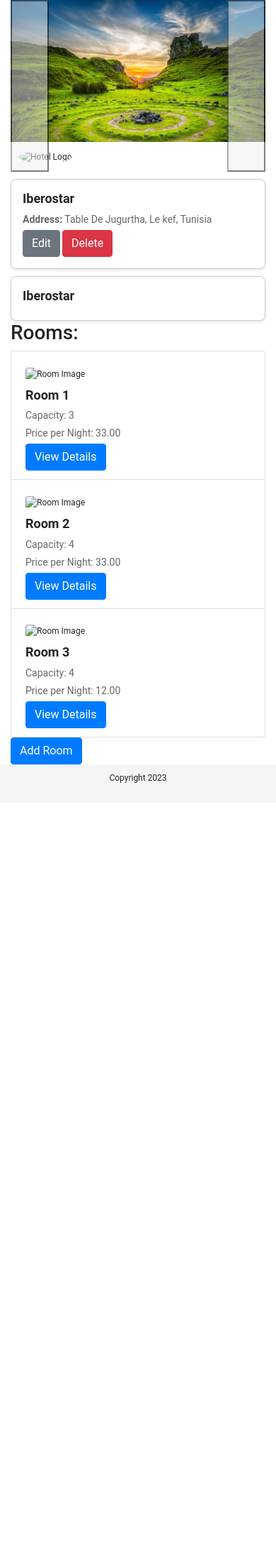
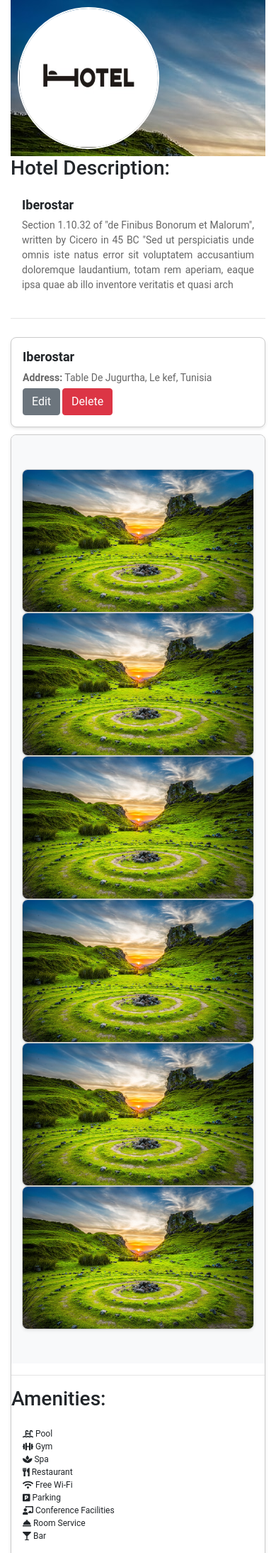
Before and after one commit to afiay/IRIS1, a Django app: page /hotel/hotel/3/ in a window 390 px wide. Shown: the part 76-2264 px from the top of the page at 71% size. Before the commit the page ends 1179 px from the top, so only its background shows below. Run offline with Django 4.2, Linux system fonts and the light colour scheme; data comes from the database, SQL or seed files in the repository; both versions use the stored data as it was after the commit; some libraries are stand-ins or nearby versions.

Commit message:
hotel Amenities and extrafield

```diff
--- a/iris/base/static/css/style.css
+++ b/iris/base/static/css/style.css
@@ -39,41 +39,42 @@
     color: orange;
 }
 
-    .cover-picture {
+.cover-picture-container {
+    position: relative;
+    overflow: hidden;
+    height: 220px;
+}
+
+.hotel-logo {
+    width: 200px;
+    height: 200px;
+    border: 2px solid #fff;
+    margin: 10px 10px 10px 10px;
+    position: absolute;
+    top: -50px;
+    left: 20px;
+    z-index: 1;
+}
+
+.hotel-logo.rounded-circle {
+    border-radius: 50%;
+}
+
+.cover-picture-container .cover-picture {
     width: 100%;
-        height: 300px;
+    height: 100%;
     object-fit: cover;
-        object-position: center;
-        overflow: hidden;
 }
 
 .col-md-8 {
     padding-top: 10px;
 }
 
-    .flower {
-        color: white;
-    }
-
 .col-md-4 {
     padding-top: 10px;
 }
 
-    /* Add Service Form */
-    .add_service {
-        margin-top: 20px;
-        background-color: aqua;
-    }
-
-    .container_2 {
-        /* Add your custom CSS styles for the container here */
-        /* For example: */
-        max-width: 500px;
-        margin: 0 auto;
-        padding: 20px;
-    }
-
-    .card {
+.container .card {
     border: 1px solid #ccc;
     border-radius: 8px;
     overflow: hidden;
@@ -81,36 +82,37 @@
     transition: transform 0.2s;
 }
 
-    .card:hover {
+.container .card:hover {
     transform: translateY(-2px);
 }
 
-    .card-img-top {
+.container .card-img-top {
     height: 200px;
     object-fit: cover;
 }
 
-    .card-body {
+.container .card-body {
     padding: 16px;
 }
 
-    .card-title {
+.container .card-title {
     font-size: 18px;
     font-weight: bold;
     margin-bottom: 8px;
 }
 
-    .card-text {
+.container .card-text {
     font-size: 14px;
     color: #666;
     margin-bottom: 4px;
 }
-.flight-list {
+
+.container .room-list-group {
     list-style-type: none;
     padding: 0;
 }
 
-.flight-card {
+.container .room-list-item {
     border: 1px solid #ccc;
     border-radius: 10px;
     padding: 20px;
@@ -118,53 +120,32 @@
     background-color: #f8f8f8;
 }
 
-.flight-details {
+.container .room-row {
     display: flex;
     justify-content: space-between;
     align-items: center;
 }
 
-.flight-location {
+.container .room-col-md-4 {
     flex-basis: 40%;
 }
 
-.flight-dates {
-    flex-basis: 30%;
+.container .room-col-md-8 {
+    flex-basis: 60%;
 }
 
-.flight-price {
-    flex-basis: 20%;
-    text-align: right;
+.container .room-card-title {
+    font-size: 18px;
     font-weight: bold;
+    margin-bottom: 8px;
 }
 
-.bookings-table {
-  width: 100%;
-  border-collapse: collapse;
+.container .room-card-text {
+    font-size: 14px;
+    color: #666;
+    margin-bottom: 4px;
 }
 
-.bookings-table th, .bookings-table td {
-  padding: 8px;
-  text-align: left;
-  border-bottom: 1px solid #ddd;
+.container .btn-primary {
+    margin-top: 10px;
 }
-
-.bookings-table th {
-  background-color: #f2f2f2;
-  font-weight: bold;
-}
-
-.bookings-table tbody tr:hover {
-  background-color: #f9f9f9;
-}
-
-.carousel-item {
-    height: 200px;
-}
-
-.hotel-logo {
-    width: 200px;
-    height: 200px;
-    border: 2px solid #fff;
-    margin: 10px 10px 10px 10px;
-}
--- a/iris/base/templates/base.html
+++ b/iris/base/templates/base.html
@@ -6,6 +6,7 @@
     <link rel="stylesheet" href="https://cdnjs.cloudflare.com/ajax/libs/font-awesome/5.15.4/css/all.min.css">
     <link rel="stylesheet" href="https://stackpath.bootstrapcdn.com/bootstrap/4.5.0/css/bootstrap.min.css">
     <link rel="stylesheet" href="/static/css/style.css">
+    <link rel="stylesheet" href="https://cdnjs.cloudflare.com/ajax/libs/lightbox2/2.11.3/css/lightbox.min.css">
 
 </head>
 <body>
@@ -54,5 +55,7 @@
     <script src="https://stackpath.bootstrapcdn.com/bootstrap/4.5.0/js/bootstrap.min.js"></script>
     <script src="https://code.jquery.com/jquery-3.6.0.min.js"></script>
     <script src="https://cdnjs.cloudflare.com/ajax/libs/font-awesome/5.15.4/js/all.min.js"></script>
+    <script src="https://cdnjs.cloudflare.com/ajax/libs/lightbox2/2.11.3/js/lightbox.min.js"></script>
+
 </body>
 </html>
--- a/iris/hotels/templates/hotel_details.html
+++ b/iris/hotels/templates/hotel_details.html
@@ -5,50 +5,19 @@
 <div class="container">
     <div class="row">
         <div class="col-md-12">
-
-            <!-- Place the carousel for hotel pictures -->
-            <div id="hotelPicturesCarousel" class="carousel slide" data-bs-ride="carousel">
-                <div class="carousel-inner">
-                    <div class="carousel-item active">
-                        <img src="{{ hotel.cover_picture.url }}" alt="Cover Picture" class="d-block w-100">
-                    </div>
-                    <div class="carousel-item">
-                        <img src="{{ hotel.picture1.url }}" alt="Picture 1" class="d-block w-100">
-                    </div>
-                    <div class="carousel-item">
-                        <img src="{{ hotel.picture2.url }}" alt="Picture 2" class="d-block w-100">
-                    </div>
-                    <div class="carousel-item">
-                        <img src="{{ hotel.picture3.url }}" alt="Picture 3" class="d-block w-100">
-                    </div>
-                    <div class="carousel-item">
-                        <img src="{{ hotel.picture4.url }}" alt="Picture 4" class="d-block w-100">
-                    </div>
-                    <div class="carousel-item">
-                        <img src="{{ hotel.picture5.url }}" alt="Picture 5" class="d-block w-100">
-                    </div>
-                    <div class="carousel-item">
-                        <img src="{{ hotel.picture6.url }}" alt="Picture 6" class="d-block w-100">
-                    </div>
-                    <div class="carousel-item">
-                        <img src="{{ hotel.picture7.url }}" alt="Picture 7" class="d-block w-100">
-                    </div>
-                    <div class="carousel-item">
-                        <img src="{{ hotel.picture8.url }}" alt="Picture 8" class="d-block w-100">
-                    </div>
-                </div>
-                <button class="carousel-control-prev" type="button" data-bs-target="#hotelPicturesCarousel" data-bs-slide="prev">
-                    <span class="carousel-control-prev-icon" aria-hidden="true"></span>
-                    <span class="visually-hidden">Previous</span>
-                </button>
-                <button class="carousel-control-next" type="button" data-bs-target="#hotelPicturesCarousel" data-bs-slide="next">
-                    <span class="carousel-control-next-icon" aria-hidden="true"></span>
-                    <span class="visually-hidden">Next</span>
-                </button>
-                <img src="{{ hotel.logo.url }}" alt="Hotel Logo" class="hotel-logo rounded-circle">
+            <div class="hotel_header">
+                <div class="cover-picture-container" style="background-image: url('{{ hotel.cover_picture.url }}')">
+                    <img src="{{ hotel.hotel_logo.url }}" alt="Hotel Logo" class="card-img rounded-circle profile-picture">
                 </div>
             </div>
         </div>
+    </div>
+    <h3>Hotel Description:</h3>
+    <div class="card-body">
+        <h2 class="card-title">{{ hotel.name }}</h2>
+        <p class="card-text">{{ hotel.description }}</p>
+    </div>
+    <hr>
     <div class="row">
         <div class="col-md-4">
             <div class="card">
@@ -63,12 +32,73 @@
         </div>
         <div class="col-md-8">
             <div class="card">
-                <div class="card-body">
-                    <h2 class="card-title">{{ hotel.name }}</h2>
-                    <p class="card-text">{{ hotel.description }}</p>
+                <div class="row">
+                    <div class="col-md-12">
+                        <div class="album py-5 bg-light">
+                            <div class="container">
+                                <div class="row row-cols-1 row-cols-sm-2 row-cols-md-3 g-3">
+                                    <div class="col">
+                                        <div class="card shadow-sm">
+                                            <a href="{{ hotel.picture1.url }}" data-lightbox="gallery" data-title="Picture 1">
+                                                <img src="{{ hotel.picture1.url }}" alt="Picture 1" class="bd-placeholder-img card-img-top">
+                                            </a>
                                         </div>
                                     </div>
-
+                                    <div class="col">
+                                        <div class="card shadow-sm">
+                                            <a href="{{ hotel.picture2.url }}" data-lightbox="gallery" data-title="Picture 2">
+                                                <img src="{{ hotel.picture2.url }}" alt="Picture 2" class="bd-placeholder-img card-img-top">
+                                            </a>
+                                        </div>
+                                    </div>
+                                    <div class="col">
+                                        <div class="card shadow-sm">
+                                            <a href="{{ hotel.picture3.url }}" data-lightbox="gallery" data-title="Picture 2">
+                                                <img src="{{ hotel.picture3.url }}" alt="Picture 2" class="bd-placeholder-img card-img-top">
+                                            </a>
+                                        </div>
+                                    </div>
+                                    <div class="col">
+                                        <div class="card shadow-sm">
+                                            <a href="{{ hotel.picture4.url }}" data-lightbox="gallery" data-title="Picture 1">
+                                                <img src="{{ hotel.picture4.url }}" alt="Picture 1" class="bd-placeholder-img card-img-top">
+                                            </a>
+                                        </div>
+                                    </div>
+                                    <div class="col">
+                                        <div class="card shadow-sm">
+                                            <a href="{{ hotel.picture5.url }}" data-lightbox="gallery" data-title="Picture 2">
+                                                <img src="{{ hotel.picture5.url }}" alt="Picture 2" class="bd-placeholder-img card-img-top">
+                                            </a>
+                                        </div>
+                                    </div>
+                                    <div class="col">
+                                        <div class="card shadow-sm">
+                                            <a href="{{ hotel.picture6.url }}" data-lightbox="gallery" data-title="Picture 2">
+                                                <img src="{{ hotel.picture6.url }}" alt="Picture 2" class="bd-placeholder-img card-img-top">
+                                            </a>
+                                        </div>
+                                    </div>
+                                </div>
+                            </div>
+                        </div>
+                    </div>
+                </div>
+                <hr>
+                <h3>Amenities:</h3>
+                <div class="card-body">
+                    <div class="row">
+                        {% for amenity in amenities %}
+                            <div class="col-md-6">
+                                <ul class="list-unstyled">
+                                    {% for item in amenity %}
+                                        <li><i class="{{ item.icon }}"></i> {{ item.name }}</li>
+                                    {% endfor %}
+                                </ul>
+                            </div>
+                        {% endfor %}
+                    </div>
+                </div>
                 <h3>Rooms:</h3>
                 <ul class="list-group">
                     {% for room in hotel.rooms.all %}
@@ -91,13 +121,11 @@
                         <li class="list-group-item">No rooms available for this hotel.</li>
                     {% endfor %}
                 </ul>
-
                 <a href="{% url 'room_add' hotel_id=hotel.id %}" class="btn btn-primary">Add Room</a>
-
             </div>
         </div>
     </div>
-
+</div>
 <!-- Required Bootstrap and jQuery libraries -->
 <script src="https://code.jquery.com/jquery-3.6.0.min.js"></script>
 <script src="https://cdnjs.cloudflare.com/ajax/libs/bootstrap/5.5.0/js/bootstrap.bundle.min.js"></script>
--- a/iris/hotels/views.py
+++ b/iris/hotels/views.py
@@ -72,7 +72,35 @@ def delete_hotel(request, hotel_id):
 
 def hotel_details(request, hotel_id):
     hotel = get_object_or_404(Hotel, pk=hotel_id)
-    return render(request, 'hotel_details.html', {'hotel': hotel})
+    amenities = [
+        [
+            {'icon': 'fas fa-swimming-pool', 'name': 'Pool'},
+            {'icon': 'fas fa-dumbbell', 'name': 'Gym'},
+            {'icon': 'fas fa-spa', 'name': 'Spa'},
+            {'icon': 'fas fa-utensils', 'name': 'Restaurant'},
+            {'icon': 'fas fa-wifi', 'name': 'Free Wi-Fi'},
+            {'icon': 'fas fa-parking', 'name': 'Parking'},
+            {'icon': 'fas fa-chalkboard-teacher', 'name': 'Conference Facilities'},
+            {'icon': 'fas fa-concierge-bell', 'name': 'Room Service'},
+            {'icon': 'fas fa-glass-martini', 'name': 'Bar'},
+        ],
+        [
+            {'icon': 'fas fa-dumbbell', 'name': 'Fitness Center'},
+            {'icon': 'fas fa-briefcase', 'name': 'Business Center'},
+            {'icon': 'fas fa-tshirt', 'name': 'Laundry Service'},
+            {'icon': 'fas fa-baby', 'name': 'Childcare'},
+            {'icon': 'fas fa-swimming-pool', 'name': 'Swimming Pool'},
+            {'icon': 'fas fa-hot-tub', 'name': 'Hot Tub'},
+            {'icon': 'fas fa-spa', 'name': 'Sauna'},
+            {'icon': 'fas fa-clock', 'name': '24-Hour Front Desk'},
+            {'icon': 'fas fa-shuttle-van', 'name': 'Airport Shuttle'},
+            {'icon': 'fas fa-car', 'name': 'Car Rental'},
+            {'icon': 'fas fa-money-bill-wave', 'name': 'Currency Exchange'},
+        ]
+        # Add more amenity groups as needed
+    ]
+    return render(request, 'hotel_details.html', {'hotel': hotel, 'amenities': amenities})
+
 
 
 def room_details(request, room_id):
```
Also changed, not shown: iris/hotels/forms.py (+28 -4 lines), iris/hotels/models.py (+21 -0 lines), iris/db.sqlite3, iris/hotels/migrations/0003_hotel_description.py (added), iris/hotels/migrations/0004_hotel_has_24_hour_front_desk_and_more.py (added), iris/media/media/hotel/hotel_logos/def7b694904830d5804ee5975b69e9ed.png (added). Lines whose indentation alone changed are shown as unchanged.
